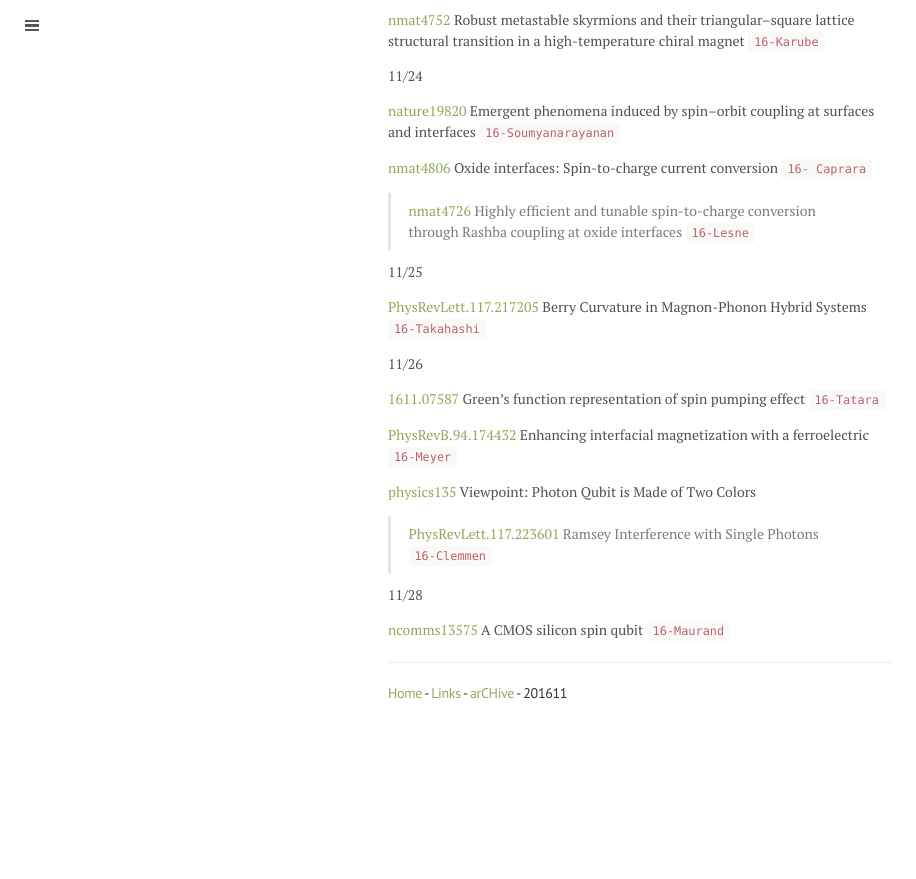
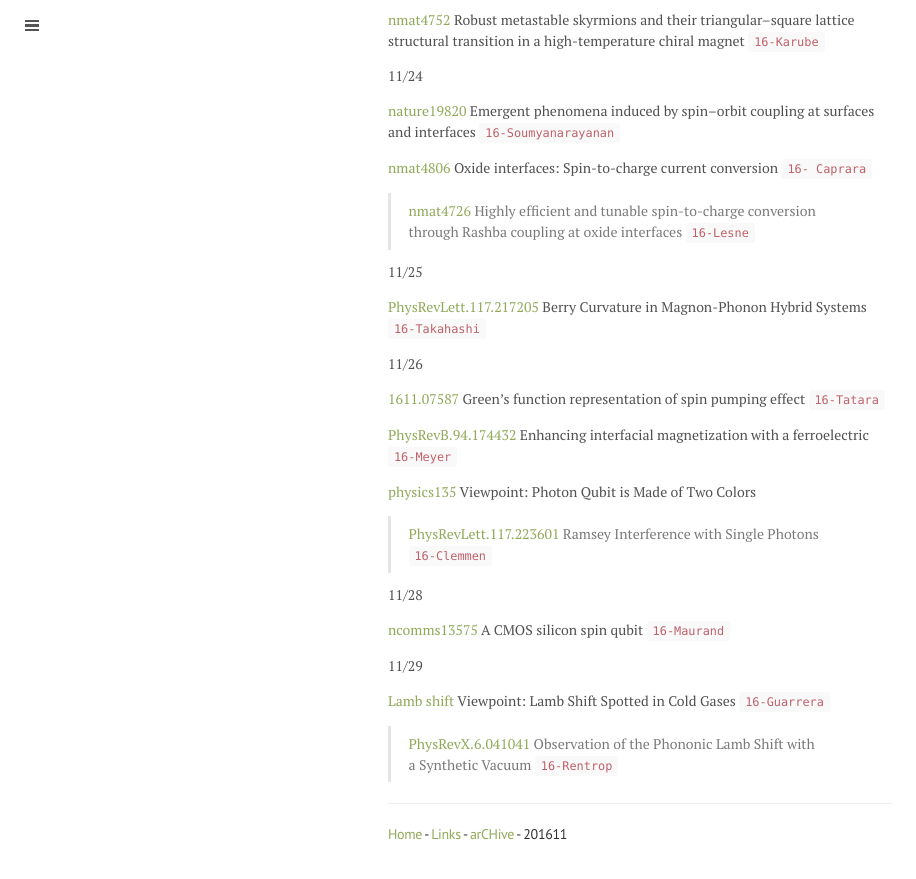
Before and after one commit to qkrwlsghdcjsworlt/work, a Jekyll site: the page built from 201611.md, in a window 1280 px wide and 900 px high, scrolled down 4253 px. Shown: the top 879 px of the window, without its empty margins (0-916 px from the left). Built offline with Jekyll 4.4.1, drawn with Linux system fonts in a browser that asks for light colours; formulas are drawn with MathJax 3; before the commit the page ends 5011 px from its top, so only the background shows below that.

Commit message:
“update”

```diff
--- a/201611.md
+++ b/201611.md
@@ -205,6 +205,12 @@ to \\( \kappa - (\mathrm{BEDT-TTF})_2 \mathrm{Cu}_2 \mathrm{(CN)}_3\\)
 
 [ncomms13575](http://www.nature.com/articles/ncomms13575) A CMOS silicon spin qubit `16-Maurand`
 
+11/29
+
+[Lamb shift](http://physics.aps.org/articles/v9/139) Viewpoint: Lamb Shift Spotted in Cold Gases `16-Guarrera`
+
+>
+[PhysRevX.6.041041](http://journals.aps.org/prx/abstract/10.1103/PhysRevX.6.041041) Observation of the Phononic Lamb Shift with a Synthetic Vacuum `16-Rentrop`
 
 
 
```
